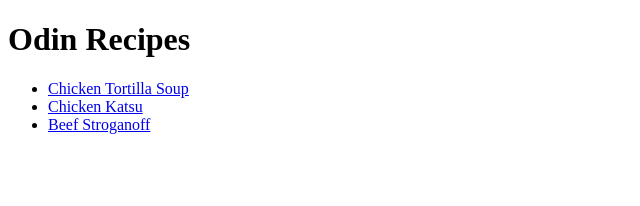
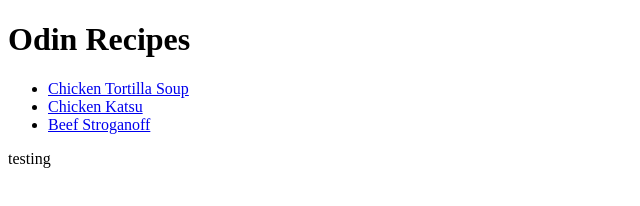
Before and after one commit to ozomoon/odin-recipes, a plain HTML site: page index.html in a window 1280 px wide. Shown: the full height of the page, 0-640 px from the left. Drawn offline with Linux system fonts and the light colour scheme.

Commit message:
classes and ID

```diff
--- a/index.html
+++ b/index.html
@@ -19,6 +19,8 @@
     <li><a href="./recipes/beef-stroganoff.html">Beef Stroganoff</a></li>
 </ul>
 
+<div class="test" id="test-id">testing</div>
+
 </body>
 
 </html>
```
